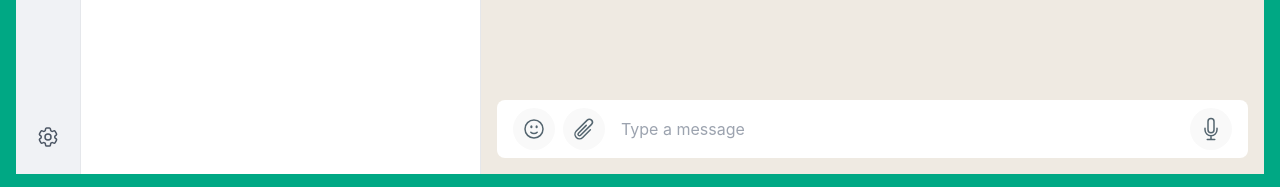
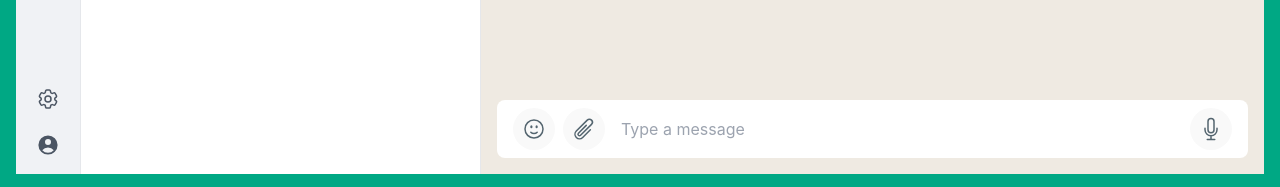
Before and after one commit to snehapatil-5625/Whatsapp_clone, a React (Vite) app: page /chats in a window 1280 px wide. Shown: the part 610-797 px from the top of the page. Built offline with nearby package versions, Linux system fonts and the light colour scheme.

Commit message:
feat: profile page design added

```diff
--- a/src/layout.tsx
+++ b/src/layout.tsx
@@ -9,6 +9,7 @@ import ChatArea from "./components/chat-area";
 import Sidebar from "./components/sidebar";
 import { useLocation, useNavigate } from "react-router-dom";
 import { useEffect } from "react";
+import { UserCircleIcon } from "@heroicons/react/20/solid";
 
 const nav = [
   {
@@ -43,7 +44,8 @@ export default function MainLayout() {
   return (
     <div className="h-screen bg-[#00a884] p-4">
       <div className="flex h-full bg-[#f0f2f5] overflow-hidden">
-        <nav className="w-[65px] bg-[#f0f2f5] flex flex-col gap-2 items-center py-4 border-r">
+        <nav className="w-[65px] bg-[#f0f2f5] flex flex-col border-r">
+          <div className="flex-1 flex flex-col gap-2 items-center py-4">
             {nav.map((item) => (
               <button
                 onClick={() => {
@@ -59,15 +61,26 @@ export default function MainLayout() {
                 {item.icon}
               </button>
             ))}
+          </div>
 
+          <div className="flex flex-col gap-1 items-center py-2">
             <button
               onClick={() => {
                 navigate("/settings");
               }}
-            className="mt-auto p-2 rounded-full bg-transparent hover:bg-gray-200 hover:border-transparent"
+              className="p-2 rounded-full bg-transparent hover:border-transparent"
             >
               <Cog6ToothIcon className="w-6 h-6 text-gray-600" />
             </button>
+            <button
+              onClick={() => {
+                navigate("/profile");
+              }}
+              className="p-2 rounded-full bg-transparent hover:border-transparent"
+            >
+              <UserCircleIcon className="w-6 h-6 text-gray-600" />
+            </button>
+          </div>
         </nav>
 
         <Sidebar />
--- a/src/pages/profile/index.tsx
+++ b/src/pages/profile/index.tsx
@@ -1,3 +1,36 @@
+import { PencilIcon } from "@heroicons/react/20/solid";
+
 export default function Profile() {
-  return <>Profile</>;
+  return (
+    <div>
+      <div className="flex items-center bg-white justify-between px-4 py-3">
+        <div className="flex items-center">
+          <h1 className="text-xl font-semibold">Profile</h1>
+        </div>
+      </div>
+
+      <div className="w-full flex justify-center p-6 text-center">
+        <div className="w-40 h-40 text-sm text-center rounded-full bg-gray-300 overflow-hidden flex-shrink-0">
+          <img
+            src="/placeholder.svg"
+            alt={"avtar"}
+            className="w-full h-full object-cover"
+          />
+        </div>
+      </div>
+      <div className="bg-white px-6 py-4 flex flex-col gap-3">
+        <p className="text-sm text-[#008069]">Your name</p>
+        <div className="flex justify-between items-center w-full">
+          <p className="text-md text-gray-600">Sneha</p>
+          <span className="w-5 h-5 text-sm">
+            <PencilIcon className="w-5 h-5 text-gray-400" />
+          </span>
+        </div>
+      </div>
+      <div>
+        This is not your username or PIN. This name will be visible to your
+        WhatsApp contacts.
+      </div>
+    </div>
+  );
 }
```
Lines whose indentation alone changed are shown as unchanged.
